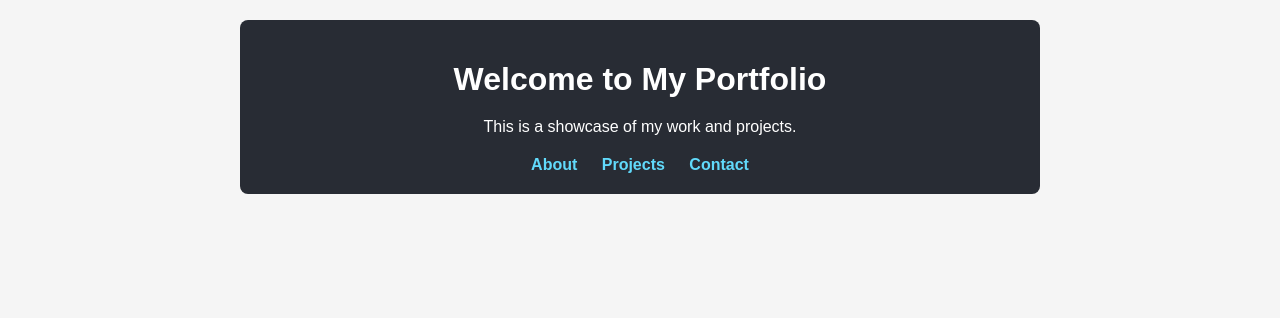
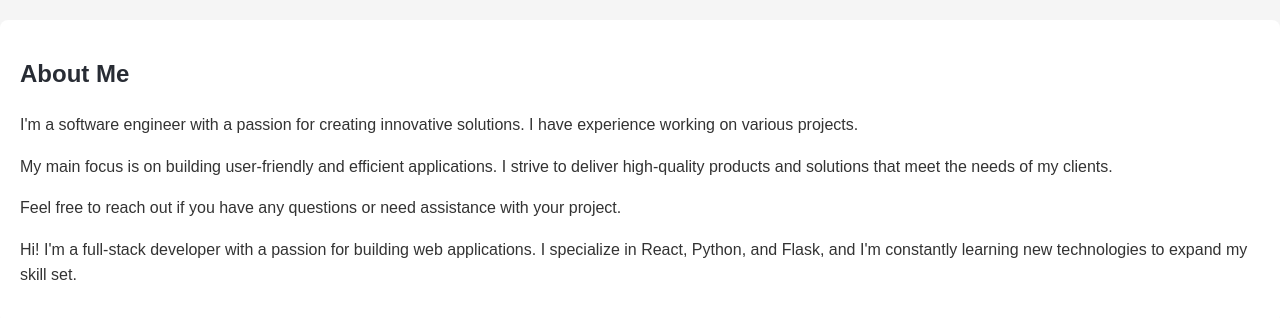
Before and after one commit to CynanRanjiwa/my-portfolio, a React (Vite) app in the folder my-portfolio/: page /about in a window 1280 px wide. Shown: the top 318 px of the page. Built offline with nearby package versions, Linux system fonts and the light colour scheme.

Commit message:
fixing bugs

```diff
--- a/my-portfolio/src/App.jsx
+++ b/my-portfolio/src/App.jsx
@@ -1,26 +1,23 @@
-// src/App.jsx
-
 import React from 'react';
-import Header from './components/Header'; // Importing the Header component
-import ProjectList from './components/ProjectList'; // Importing the ProjectList component
-import ContactForm from './components/ContactForm'; // Importing the ContactForm component
-import About from './components/About'; // Importing the About component
 import { BrowserRouter as Router, Routes, Route } from 'react-router-dom'; // Importing React Router components
+import Home from './components/Home';
+import About from './components/About';
+import Skills from './components/Skills';
+import ContactForm from './components/ContactForm';
+import Testimonials from './components/Testimonials';
 
 function App() {
     return (
         <Router>
-      <div className="App">
-        <Header /> {/* Including the Header component */}
-        {/* React Router setup to manage routes */}
             <Routes>
-          <Route path="/" element={<About />} /> {/* Default route to the About page */}
-          <Route path="/projects" element={<ProjectList />} /> {/* Route to the ProjectList page */}
-          <Route path="/contact" element={<ContactForm />} /> {/* Route to the ContactForm page */}
+                <Route path="/" element={<Home />} />
+                <Route path="/about" element={<About />} />
+                <Route path="/skills" element={<Skills />} />
+                <Route path="/contact" element={<ContactForm />} />
+                <Route path="/testimonials" element={<Testimonials />} />
             </Routes>
-      </div>
         </Router>
     );
 }
 
-export default App; // Exporting the App component
+export default App;
--- a/my-portfolio/src/components/About.jsx
+++ b/my-portfolio/src/components/About.jsx
@@ -9,8 +9,7 @@ function About() {
             <p>I'm a software engineer with a passion for creating innovative solutions. I have experience working on various projects.</p>
             <p>My main focus is on building user-friendly and efficient applications. I strive to deliver high-quality products and solutions that meet the needs of my clients.</p>
             <p>Feel free to reach out if you have any questions or need assistance with your project.</p>
-            <p>Hi! I'm a full-stack developer with a passion for building web applications. I specialize in React, Python and Flask and I'm constantly learning new technologies to expand my skill set.</p>
-
+            <p>Hi! I'm a full-stack developer with a passion for building web applications. I specialize in React, Python, and Flask, and I'm constantly learning new technologies to expand my skill set.</p>
         </section>
     );
 }
--- a/my-portfolio/src/components/Skills.jsx
+++ b/my-portfolio/src/components/Skills.jsx
@@ -24,4 +24,4 @@ function skills () {
     );
 }
 
-export default skills;
+export default skills; // Exporting the Skills component
```
Lines whose indentation alone changed are shown as unchanged.
